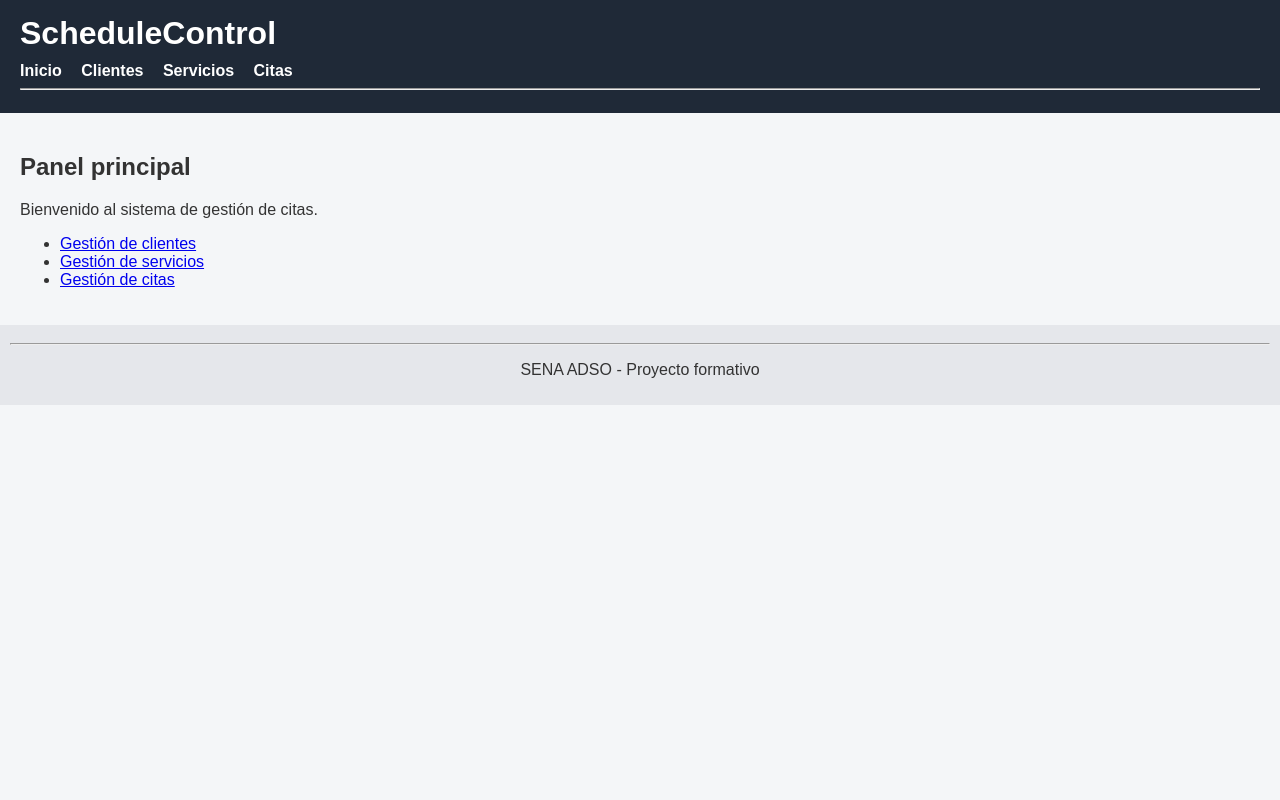
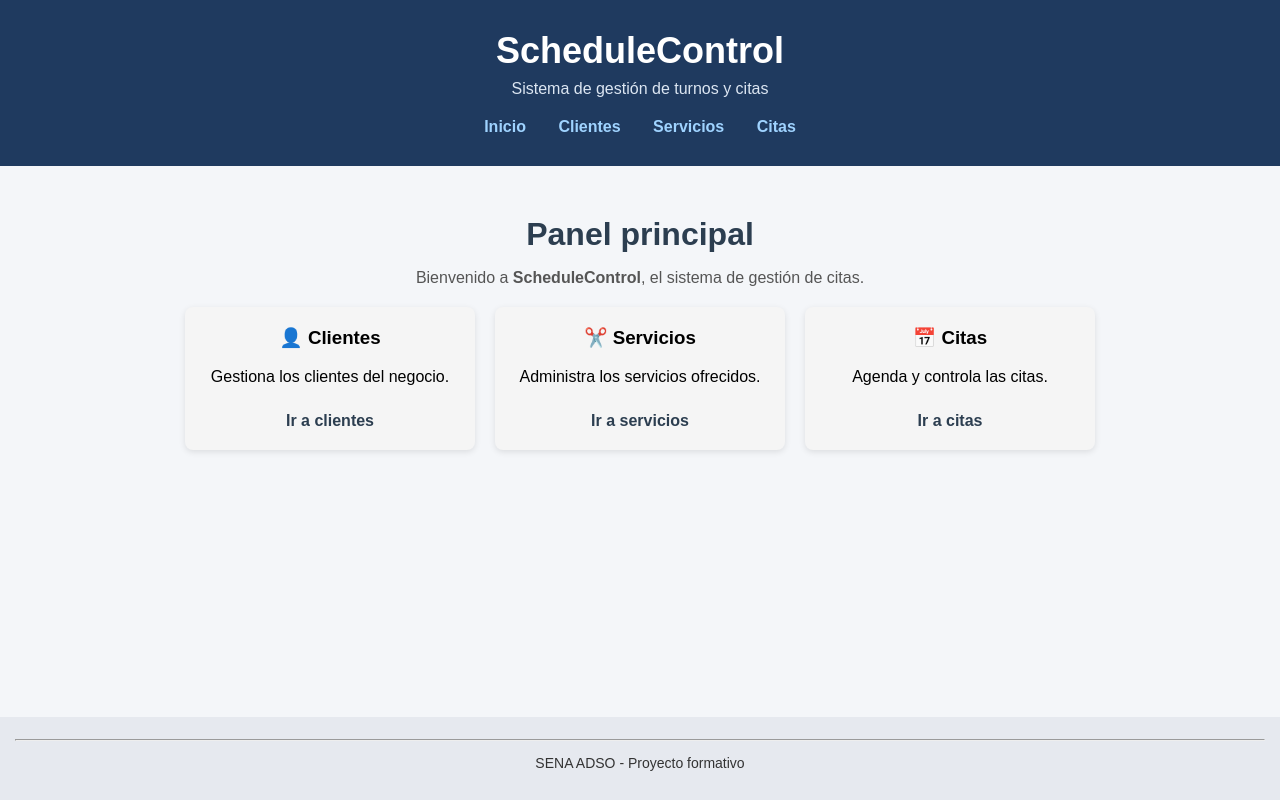
Before and after one commit to FredyBernal02/schedulecontrol, a Flask app: page / in a window 1280 px wide. Run offline with Flask 3, Linux system fonts and the light colour scheme.

Commit message:
Add initial frontend layout and dashboard styling

```diff
--- a/app/static/styles.css
+++ b/app/static/styles.css
@@ -1,9 +1,12 @@
 body {
+    font-family: Arial, sans-serif;
     margin: 0;
-    font-family: Arial, Helvetica, sans-serif;
-    background-color: #f4f6f8;
-    color: #333;
+    min-height: 100vh;
+    display: flex;
+    flex-direction: column;
+    background-color: #f4f6f9;
 }
+
 
 /* Header */
 header {
@@ -34,13 +37,96 @@ nav a:hover {
 
 /* Contenido principal */
 main {
+    flex: 1;
     padding: 20px;
 }
 
 /* Footer */
 footer {
-    background-color: #e5e7eb;
     text-align: center;
-    padding: 10px;
-    font-size: 14p;
+    padding: 15px;
+    background-color: #e6e9ef;
+    font-size: 14px;
+    color: #333;
 }
+
+.dashboard {
+    display: flex;
+    justify-content: center;
+    gap: 20px;
+    margin-top: 20px;
+    flex-wrap: wrap;
+}
+
+.card {
+    background: #f5f5f5;
+    padding: 20px;
+    width: 250px;
+    border-radius: 8px;
+    text-align: center;
+    box-shadow: 0 2px 6px rgba(0,0,0,0.1);
+}
+
+.card h3 {
+    margin-top: 0;
+}
+
+.card a {
+    display: inline-block;
+    margin-top: 10px;
+    text-decoration: none;
+    font-weight: bold;
+    color: #2c3e50;
+}
+
+.card a:hover {
+    text-decoration: underline;
+}
+
+.page-header {
+    text-align: center;
+    margin-top: 30px;
+    margin-bottom: 20px;
+}
+
+.page-header h2 {
+    font-size: 32px;
+    margin-bottom: 10px;
+    color: #2c3e50;
+}
+
+.page-header p {
+    font-size: 16px;
+    color: #555;
+}
+
+.main-header {
+    text-align: center;
+    padding: 30px 20px;
+    background-color: #1f3a5f; /* azul oscuro */
+    color: white;
+}
+
+.main-header h1 {
+    margin: 0;
+    font-size: 36px;
+    color: #ffffff;
+}
+
+.main-header .subtitle {
+    margin: 8px 0 20px;
+    font-size: 16px;
+    color: #dce6f2;
+}
+
+.main-nav a {
+    margin: 0 14px;
+    text-decoration: none;
+    font-weight: bold;
+    color: #9fd3ff;
+}
+
+.main-nav a:hover {
+    text-decoration: underline;
+    color: #ffffff;
+}
--- a/app/templates/base.html
+++ b/app/templates/base.html
@@ -6,16 +6,18 @@
     <link rel="stylesheet" href="{{ url_for('static', filename='styles.css') }}">
 </head>
 <body>
-    <header>
+    <header class="main-header">
         <h1>ScheduleControl</h1>
-        <nav>
+        <p class="subtitle">Sistema de gestión de turnos y citas</p>
+
+        <nav class="main-nav">
             <a href="/">Inicio</a>
             <a href="/clientes">Clientes</a>
             <a href="/servicios">Servicios</a>
             <a href="/citas">Citas</a>
         </nav>
-        <hr>
     </header>
+
 
     <main>
         {% block content %}
--- a/app/templates/index.html
+++ b/app/templates/index.html
@@ -1,13 +1,29 @@
 {% extends "base.html" %}
 
 {% block content %}
-<h2>Panel principal</h2>
+<div class="page-header">
+    <h2>Panel principal</h2>
+    <p>Bienvenido a <strong>ScheduleControl</strong>, el sistema de gestión de citas.</p>
+</div>
 
-<p>Bienvenido al sistema de gestión de citas.</p>
+<div class="dashboard">
+    <div class="card">
+        <h3>👤 Clientes</h3>
+        <p>Gestiona los clientes del negocio.</p>
+        <a href="/clientes">Ir a clientes</a>
+    </div>
 
-<ul>
-    <li><a href="/clientes">Gestión de clientes</a></li>
-    <li><a href="/servicios">Gestión de servicios</a></li>
-    <li><a href="/citas">Gestión de citas</a></li>
-</ul>
+    <div class="card">
+        <h3>✂️ Servicios</h3>
+        <p>Administra los servicios ofrecidos.</p>
+        <a href="/servicios">Ir a servicios</a>
+    </div>
+
+    <div class="card">
+        <h3>📅 Citas</h3>
+        <p>Agenda y controla las citas.</p>
+        <a href="/citas">Ir a citas</a>
+    </div>
+
+</div>
 {% endblock %}
```
